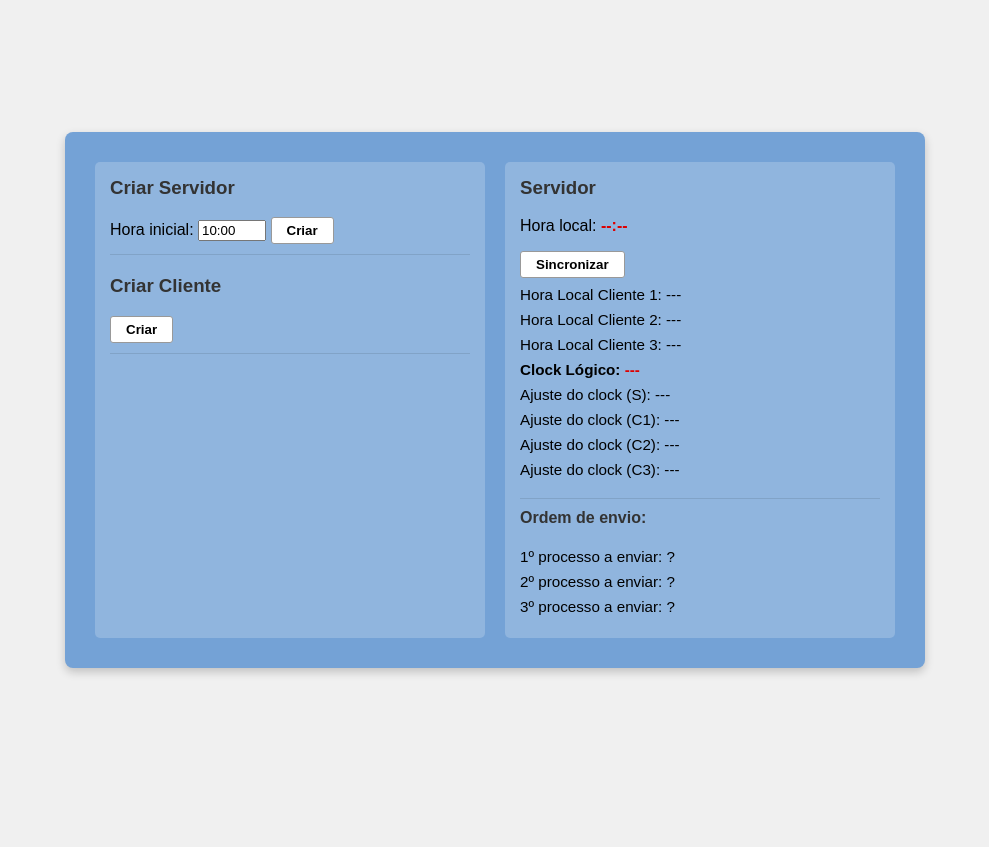
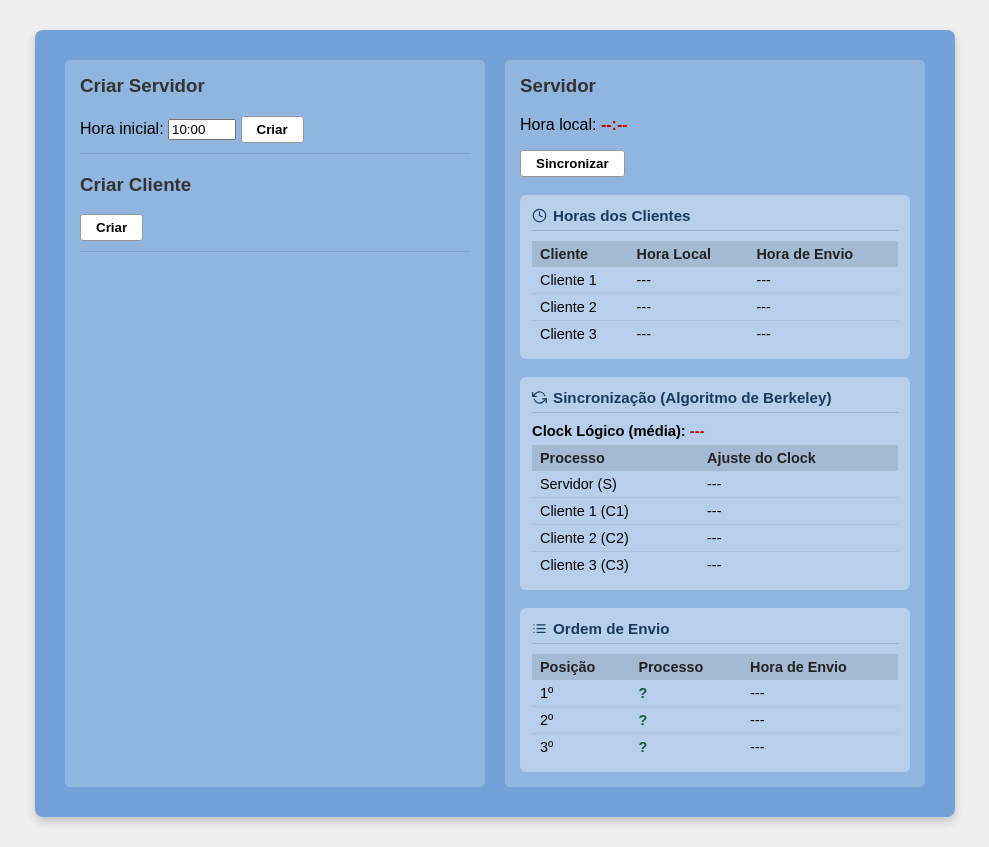
Before and after one commit to JosueSerejo/tsc-2026.1, a Flask app: page / in a window 1280 px wide. Shown: the whole page, without its empty margins (145-1134 px from the left). Before the commit the page ends 675 px from the top, so only its background shows below. Run offline with Flask 3, Linux system fonts and the light colour scheme.

Commit message:
Ajustes no clock

```diff
--- a/ELETIVA II - SISTEMAS DISTRIBUIDOS/clock/static/script.js
+++ b/ELETIVA II - SISTEMAS DISTRIBUIDOS/clock/static/script.js
@@ -1,4 +1,6 @@
 let clientCount = 0;
+// Stores send times locally so we can display them after sync
+const clientSendTimes = {};
 
 async function resetServer() {
     const serverTime = document.getElementById('server-init-time').value;
@@ -11,6 +13,7 @@ let clientCount = 0;
     document.getElementById('server-time').innerText = data.server_time;
     document.getElementById('client-forms').innerHTML = '';
     clientCount = 0;
+    Object.keys(clientSendTimes).forEach(k => delete clientSendTimes[k]);
     clearResults();
 }
 
@@ -35,7 +38,7 @@ let clientCount = 0;
 
 async function sendData(id) {
     const local = document.getElementById(`c${id}-local`).value;
-            const send = document.getElementById(`c${id}-send`).value;
+    const send  = document.getElementById(`c${id}-send`).value;
 
     const res = await fetch('/send_client_data', {
         method: 'POST',
@@ -44,7 +47,10 @@ let clientCount = 0;
     });
 
     if (res.ok) {
-                document.getElementById(`res-c${id}-time`).innerText = local;
+        document.getElementById(`res-c${id}-time`).innerText = local || '---';
+        document.getElementById(`res-c${id}-send`).innerText = send || '---';
+        // Cache send time so synchronize() can look it up
+        clientSendTimes[`Cliente ${id}`] = send || '---';
         alert(`Dados do Cliente ${id} enviados!`);
     }
 }
@@ -58,22 +64,30 @@ let clientCount = 0;
         return;
     }
 
+    // Sync data
     document.getElementById('logical-clock').innerText = data.logical_clock;
-            document.getElementById('adj-s').innerText = data.adjustments.S || '---';
+    document.getElementById('adj-s').innerText  = data.adjustments.S  || '---';
     document.getElementById('adj-c1').innerText = data.adjustments.C1 || '---';
     document.getElementById('adj-c2').innerText = data.adjustments.C2 || '---';
     document.getElementById('adj-c3').innerText = data.adjustments.C3 || '---';
 
-            document.getElementById('order-1').innerText = data.order[0] || '?';
-            document.getElementById('order-2').innerText = data.order[1] || '?';
-            document.getElementById('order-3').innerText = data.order[2] || '?';
+    // Order + send times
+    for (let i = 0; i < 3; i++) {
+        const clientName = data.order[i] || '?';
+        const sendTime   = clientName !== '?' ? (clientSendTimes[clientName] || '---') : '---';
+        document.getElementById(`order-${i + 1}`).innerText      = clientName;
+        document.getElementById(`order-${i + 1}-send`).innerText = sendTime;
+    }
 }
 
 function clearResults() {
-            ['res-c1-time', 'res-c2-time', 'res-c3-time', 'logical-clock', 'adj-s', 'adj-c1', 'adj-c2', 'adj-c3'].forEach(id => {
+    ['res-c1-time','res-c2-time','res-c3-time',
+     'res-c1-send','res-c2-send','res-c3-send',
+     'logical-clock','adj-s','adj-c1','adj-c2','adj-c3'].forEach(id => {
         document.getElementById(id).innerText = '---';
     });
-            ['order-1', 'order-2', 'order-3'].forEach(id => {
+    ['order-1','order-2','order-3'].forEach(id => {
         document.getElementById(id).innerText = '?';
+        document.getElementById(`${id}-send`).innerText = '---';
     });
 }
--- a/ELETIVA II - SISTEMAS DISTRIBUIDOS/clock/static/style.css
+++ b/ELETIVA II - SISTEMAS DISTRIBUIDOS/clock/static/style.css
@@ -3,9 +3,11 @@ body {
     background-color: #f0f0f0;
     display: flex;
     justify-content: center;
-    align-items: center;
+    align-items: flex-start;
     min-height: 100vh;
     margin: 0;
+    padding: 30px 0;
+    box-sizing: border-box;
 }
 
 .container {
@@ -15,7 +17,7 @@ body {
     padding: 30px;
     border-radius: 8px;
     box-shadow: 0 4px 10px rgba(0,0,0,0.2);
-    width: 800px;
+    width: 860px;
 }
 
 .left-panel, .right-panel {
@@ -67,18 +69,66 @@ button:hover {
     background: #eee;
 }
 
-.results p {
-    margin: 8px 0;
-    font-size: 0.95em;
+/* ── Result blocks ── */
+.result-block {
+    margin-top: 18px;
+    padding: 12px;
+    background: rgba(255,255,255,0.35);
+    border-radius: 6px;
 }
 
-.order-section {
-    margin-top: 20px;
-    padding-top: 10px;
-    border-top: 1px solid rgba(0,0,0,0.1);
+.block-title {
+    display: flex;
+    align-items: center;
+    gap: 6px;
+    margin: 0 0 10px 0;
+    font-size: 0.95em;
+    color: #1a3a5c;
+    border-bottom: 1px solid rgba(0,0,0,0.15);
+    padding-bottom: 6px;
 }
 
+.block-title svg {
+    flex-shrink: 0;
+    color: #1a3a5c;
+}
+
+/* ── Tables ── */
+.info-table {
+    width: 100%;
+    border-collapse: collapse;
+    font-size: 0.9em;
+}
+
+.info-table th {
+    background: rgba(0,0,0,0.1);
+    text-align: left;
+    padding: 5px 8px;
+    color: #222;
+}
+
+.info-table td {
+    padding: 5px 8px;
+    border-bottom: 1px solid rgba(0,0,0,0.06);
+}
+
+.info-table tr:last-child td {
+    border-bottom: none;
+}
+
+/* ── Sync inline text ── */
+.result-block p {
+    margin: 6px 0;
+    font-size: 0.92em;
+}
+
+/* ── Highlighted values ── */
 #server-time, #logical-clock {
-    color: #d00;
+    color: #c00;
     font-weight: bold;
 }
+
+#order-1, #order-2, #order-3 {
+    font-weight: bold;
+    color: #1a5c3a;
+}
--- a/ELETIVA II - SISTEMAS DISTRIBUIDOS/clock/templates/index.html
+++ b/ELETIVA II - SISTEMAS DISTRIBUIDOS/clock/templates/index.html
@@ -21,9 +21,7 @@
                 <button onclick="addClient()">Criar</button>
             </div>
 
-            <div id="client-forms">
-                <!-- Formulários dos clientes aparecerão aqui -->
-            </div>
+            <div id="client-forms"></div>
         </div>
 
         <div class="right-panel">
@@ -32,23 +30,101 @@
             <button onclick="synchronize()">Sincronizar</button>
 
             <div class="results">
-                <p>Hora Local Cliente 1: <span id="res-c1-time">---</span></p>
-                <p>Hora Local Cliente 2: <span id="res-c2-time">---</span></p>
-                <p>Hora Local Cliente 3: <span id="res-c3-time">---</span></p>
 
-                <p><strong>Clock Lógico:</strong> <span id="logical-clock">---</span></p>
+                <!-- 1. Horas dos Clientes -->
+                <div class="result-block">
+                    <h4 class="block-title">
+                        <!-- Clock icon -->
+                        <svg xmlns="http://www.w3.org/2000/svg" width="15" height="15" viewBox="0 0 24 24" fill="none" stroke="currentColor" stroke-width="2" stroke-linecap="round" stroke-linejoin="round"><circle cx="12" cy="12" r="10"/><polyline points="12 6 12 12 16 14"/></svg>
+                        Horas dos Clientes
+                    </h4>
+                    <table class="info-table">
+                        <thead>
+                            <tr>
+                                <th>Cliente</th>
+                                <th>Hora Local</th>
+                                <th>Hora de Envio</th>
+                            </tr>
+                        </thead>
+                        <tbody>
+                            <tr>
+                                <td>Cliente 1</td>
+                                <td><span id="res-c1-time">---</span></td>
+                                <td><span id="res-c1-send">---</span></td>
+                            </tr>
+                            <tr>
+                                <td>Cliente 2</td>
+                                <td><span id="res-c2-time">---</span></td>
+                                <td><span id="res-c2-send">---</span></td>
+                            </tr>
+                            <tr>
+                                <td>Cliente 3</td>
+                                <td><span id="res-c3-time">---</span></td>
+                                <td><span id="res-c3-send">---</span></td>
+                            </tr>
+                        </tbody>
+                    </table>
+                </div>
 
-                <p>Ajuste do clock (S): <span id="adj-s">---</span></p>
-                <p>Ajuste do clock (C1): <span id="adj-c1">---</span></p>
-                <p>Ajuste do clock (C2): <span id="adj-c2">---</span></p>
-                <p>Ajuste do clock (C3): <span id="adj-c3">---</span></p>
+                <!-- 2. Sincronização -->
+                <div class="result-block">
+                    <h4 class="block-title">
+                        <!-- Refresh/sync icon -->
+                        <svg xmlns="http://www.w3.org/2000/svg" width="15" height="15" viewBox="0 0 24 24" fill="none" stroke="currentColor" stroke-width="2" stroke-linecap="round" stroke-linejoin="round"><polyline points="1 4 1 10 7 10"/><polyline points="23 20 23 14 17 14"/><path d="M20.49 9A9 9 0 0 0 5.64 5.64L1 10m22 4l-4.64 4.36A9 9 0 0 1 3.51 15"/></svg>
+                        Sincronização (Algoritmo de Berkeley)
+                    </h4>
+                    <p><strong>Clock Lógico (média):</strong> <span id="logical-clock">---</span></p>
+                    <table class="info-table">
+                        <thead>
+                            <tr>
+                                <th>Processo</th>
+                                <th>Ajuste do Clock</th>
+                            </tr>
+                        </thead>
+                        <tbody>
+                            <tr><td>Servidor (S)</td><td><span id="adj-s">---</span></td></tr>
+                            <tr><td>Cliente 1 (C1)</td><td><span id="adj-c1">---</span></td></tr>
+                            <tr><td>Cliente 2 (C2)</td><td><span id="adj-c2">---</span></td></tr>
+                            <tr><td>Cliente 3 (C3)</td><td><span id="adj-c3">---</span></td></tr>
+                        </tbody>
+                    </table>
+                </div>
 
-                <div class="order-section">
-                    <h4>Ordem de envio:</h4>
-                    <p>1º processo a enviar: <span id="order-1">?</span></p>
-                    <p>2º processo a enviar: <span id="order-2">?</span></p>
-                    <p>3º processo a enviar: <span id="order-3">?</span></p>
+                <!-- 3. Ordem de Envio com hora -->
+                <div class="result-block order-section">
+                    <h4 class="block-title">
+                        <!-- List/order icon -->
+                        <svg xmlns="http://www.w3.org/2000/svg" width="15" height="15" viewBox="0 0 24 24" fill="none" stroke="currentColor" stroke-width="2" stroke-linecap="round" stroke-linejoin="round"><line x1="8" y1="6" x2="21" y2="6"/><line x1="8" y1="12" x2="21" y2="12"/><line x1="8" y1="18" x2="21" y2="18"/><line x1="3" y1="6" x2="3.01" y2="6"/><line x1="3" y1="12" x2="3.01" y2="12"/><line x1="3" y1="18" x2="3.01" y2="18"/></svg>
+                        Ordem de Envio
+                    </h4>
+                    <table class="info-table">
+                        <thead>
+                            <tr>
+                                <th>Posição</th>
+                                <th>Processo</th>
+                                <th>Hora de Envio</th>
+                            </tr>
+                        </thead>
+                        <tbody>
+                            <tr>
+                                <td>1º</td>
+                                <td><span id="order-1">?</span></td>
+                                <td><span id="order-1-send">---</span></td>
+                            </tr>
+                            <tr>
+                                <td>2º</td>
+                                <td><span id="order-2">?</span></td>
+                                <td><span id="order-2-send">---</span></td>
+                            </tr>
+                            <tr>
+                                <td>3º</td>
+                                <td><span id="order-3">?</span></td>
+                                <td><span id="order-3-send">---</span></td>
+                            </tr>
+                        </tbody>
+                    </table>
                 </div>
+
             </div>
         </div>
     </div>
```
Lines whose indentation alone changed are shown as unchanged.
